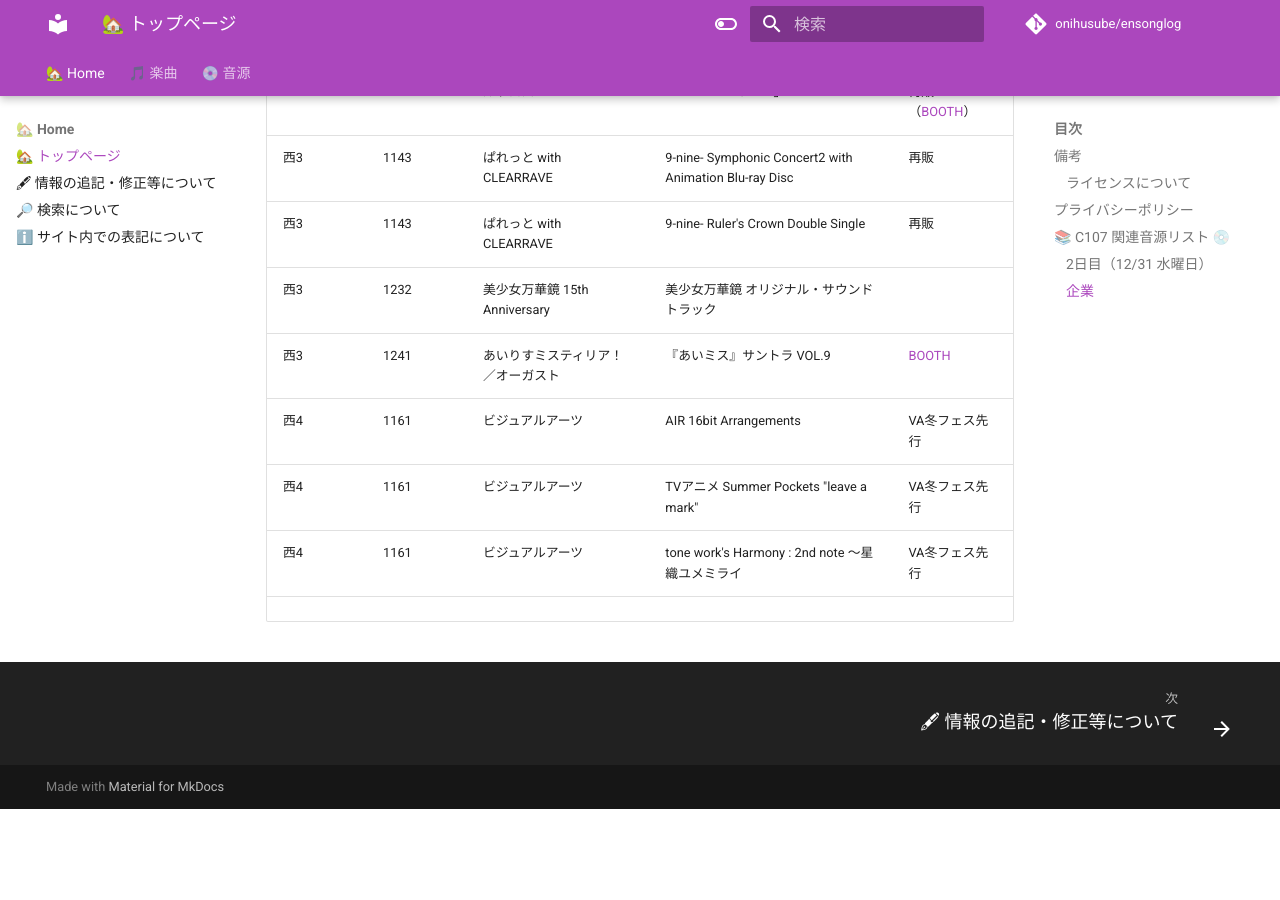
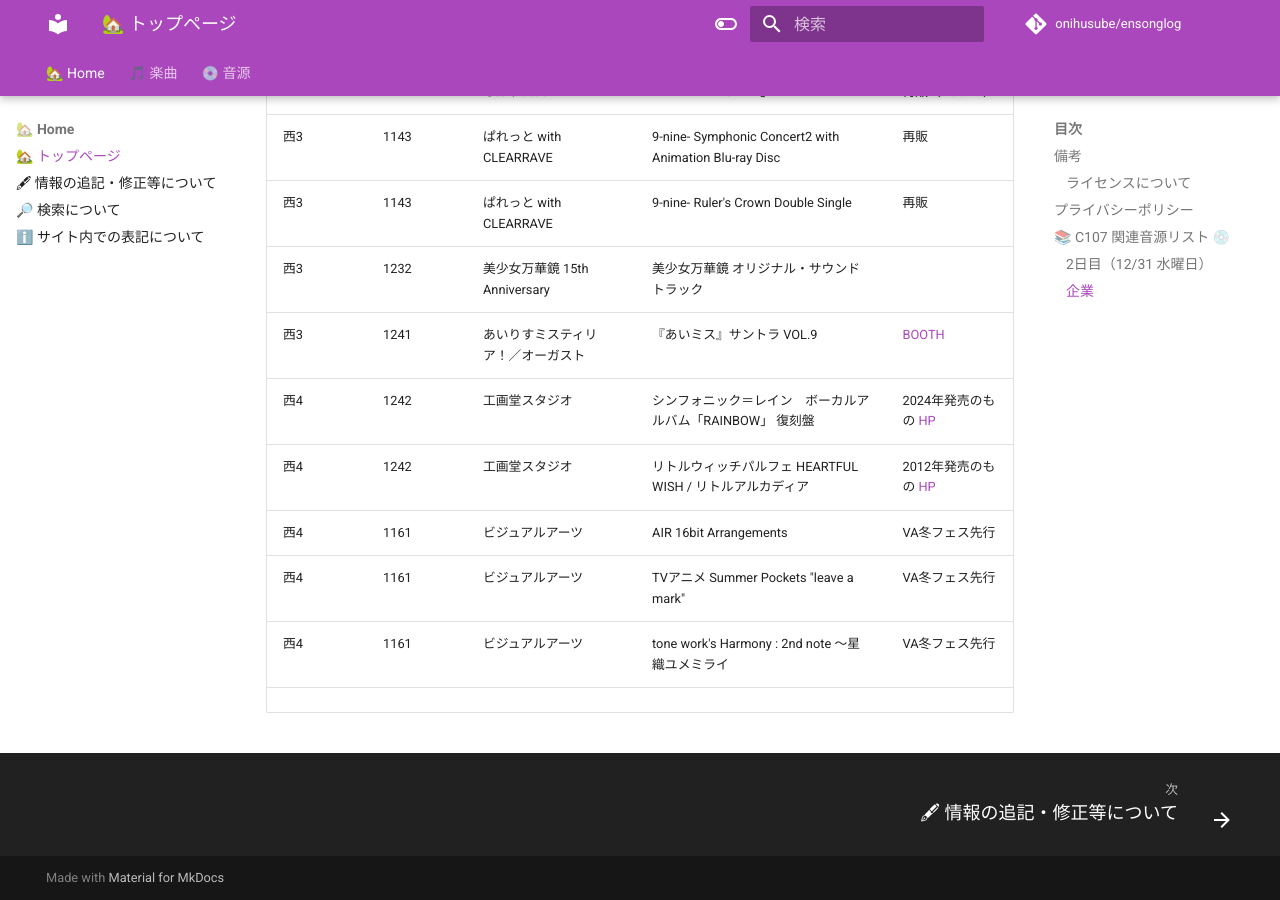
Before and after one commit to onihusube/ensonglog, an MkDocs documentation site: the page built from docs/index.md, in a window 1280 px wide and 900 px high, scrolled down 1958 px. Built offline with MkDocs 1.6.1 and Material for MkDocs 9.7.7, drawn with Linux system fonts in a browser that asks for light colours; comment, search, counter and statistics services are not loaded; before the commit the page ends 2767 px from its top, so only the background shows below that.

Commit message:
工画堂スタジオの販売音源追加

```diff
--- a/docs/index.md
+++ b/docs/index.md
@@ -49,6 +49,8 @@
 | 西3 | 1143 | ぱれっと with CLEARRAVE | 9-nine- Ruler's Crown Double Single | 再販 |
 | 西3 | 1232 | 美少女万華鏡 15th Anniversary | 美少女万華鏡 オリジナル・サウンドトラック | |
 | 西3 | 1241 | あいりすミスティリア！／オーガスト | 『あいミス』サントラ VOL.9 | [BOOTH](https://august-soft.booth.pm/items/7693087) |
+| 西4 | 1242 | 工画堂スタジオ | シンフォニック＝レイン　ボーカルアルバム「RAINBOW」 復刻盤 | 2024年発売のもの [HP](https://omnishop.kogado.com/item.php?id=1910&ct=4&kw=) |
+| 西4 | 1242 | 工画堂スタジオ | リトルウィッチパルフェ HEARTFUL WISH / リトルアルカディア | 2012年発売のもの [HP](https://omnishop.kogado.com/item.php?id=345&ct=4&kw=) |
 | 西4 | 1161 | ビジュアルアーツ | AIR 16bit Arrangements | VA冬フェス先行 |
 | 西4 | 1161 | ビジュアルアーツ | TVアニメ Summer Pockets "leave a mark" | VA冬フェス先行 |
 | 西4 | 1161 | ビジュアルアーツ | tone work's Harmony : 2nd note ～星織ユメミライ | VA冬フェス先行 |
```
